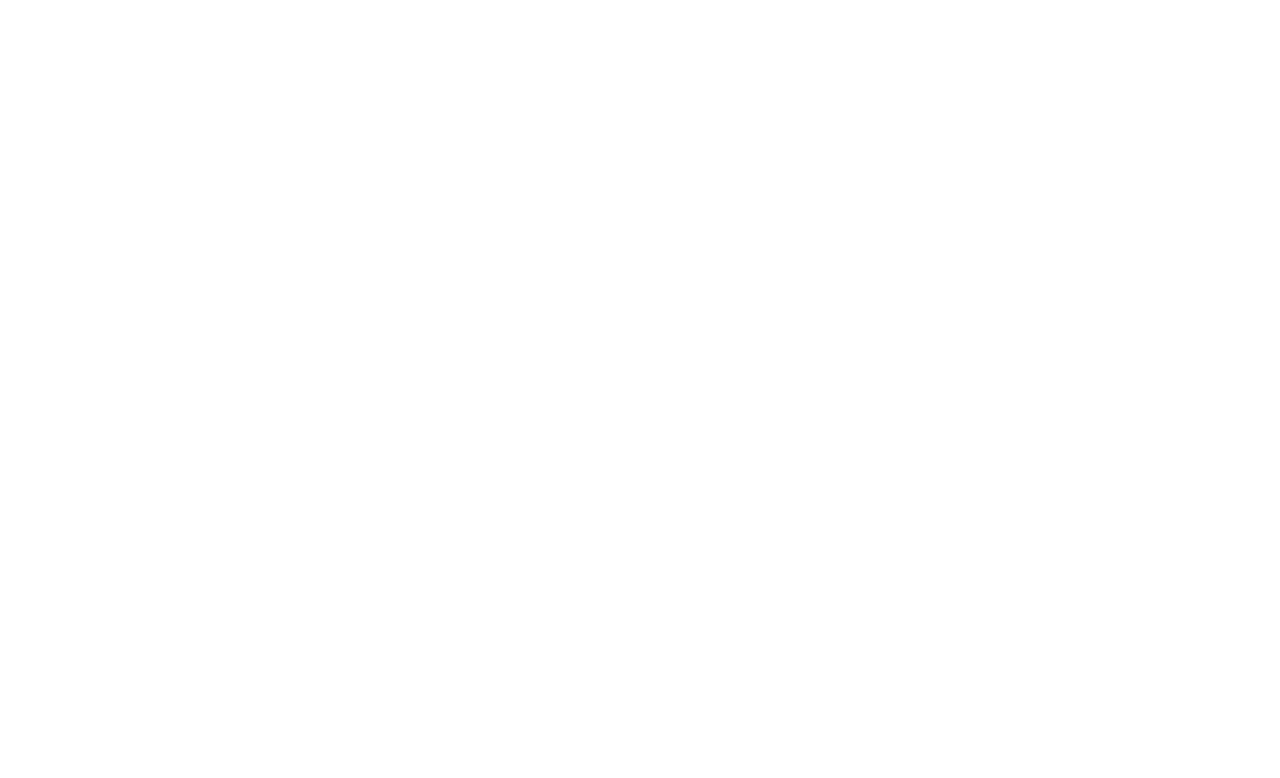
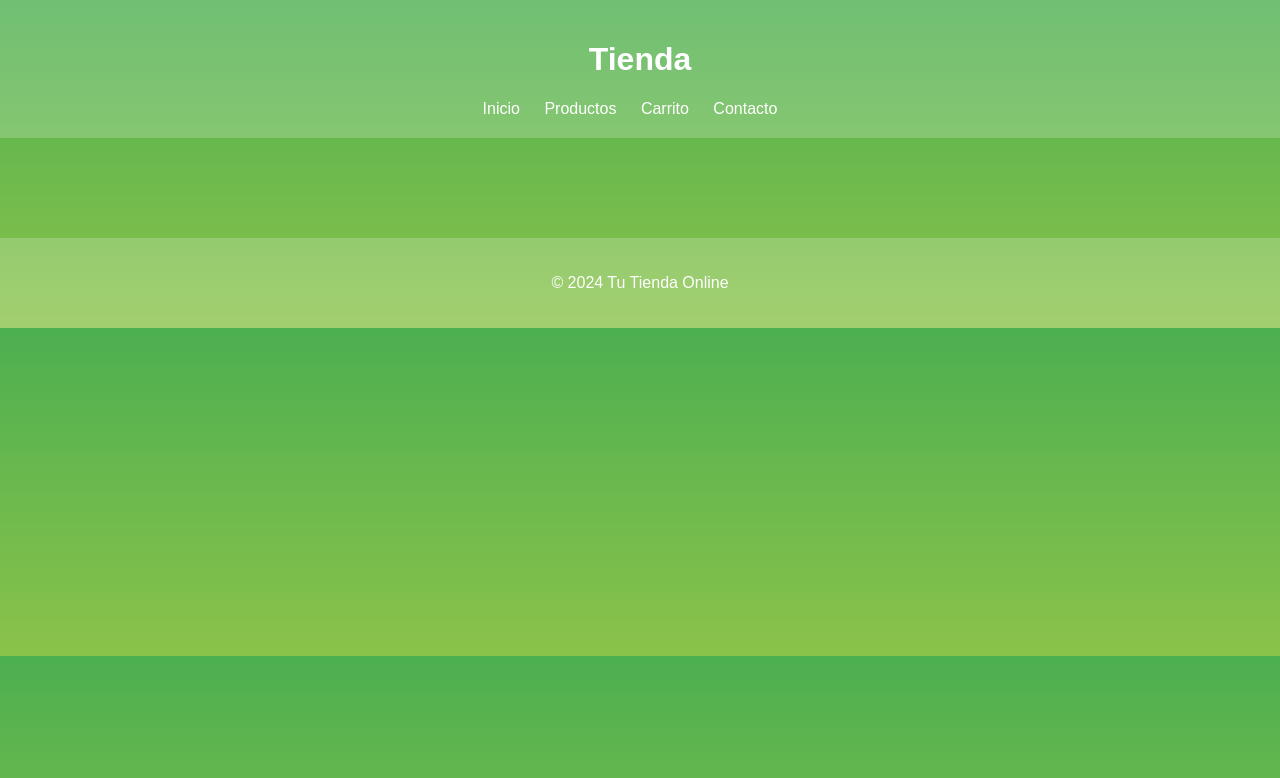
Before and after one commit to lpmachado2020/LTAW-Practicas, a plain HTML site: page P1/L3/index.html in a window 1280 px wide. Drawn offline with Linux system fonts and the light colour scheme.

Commit message:
Añadida estructura básica de los ficheros

```diff
--- a/P1/L3/index.css
+++ b/P1/L3/index.css
@@ -0,0 +1,42 @@
+body {
+    margin: 0;
+    padding: 0;
+    font-family: Arial, sans-serif;
+    background: linear-gradient(to bottom, #4CAF50, #8BC34A); /* Cambia los colores según tus preferencias */
+    color: #fff; /* Color del texto en la página */
+}
+
+header {
+    text-align: center;
+    padding: 20px;
+    background: rgba(255, 255, 255, 0.2); /* Fondo semitransparente para el encabezado */
+}
+
+nav ul {
+    list-style-type: none;
+    margin: 0;
+    padding: 0;
+}
+
+nav ul li {
+    display: inline;
+    margin-right: 20px;
+}
+
+nav a {
+    text-decoration: none;
+    color: #fff;
+}
+
+main {
+    text-align: center;
+    padding: 50px;
+}
+
+footer {
+    text-align: center;
+    padding: 20px;
+    background: rgba(255, 255, 255, 0.2); /* Fondo semitransparente para el pie de página */
+}
+
+/* Agrega estilos adicionales según sea necesario para tus productos y contenido principal */
--- a/P1/L3/index.html
+++ b/P1/L3/index.html
@@ -13,6 +13,31 @@
    <!-- <script type="text/javascript" src="index.js"></script> -->
 </head>
 
+<body>
+
+    <header>
+        <h1>Tienda</h1>
+        <!-- Barra de navegación -->
+        <nav>
+            <ul>
+                <li><a href="#">Inicio</a></li>
+                <li><a href="#">Productos</a></li>
+                <li><a href="#">Carrito</a></li>
+                <li><a href="#">Contacto</a></li>
+            </ul>
+        </nav>
+    </header>
+
+    <main>
+        <!-- Contenido principal de tu tienda, como productos, categorías, etc. -->
+    </main>
+
+    <footer>
+        <!-- Pie de página con información adicional y enlaces útiles -->
+        <p>&copy; 2024 Tu Tienda Online</p>
+    </footer>
+
+</body>
 
 <!-- <body>
 
```
Also changed, not shown: P1/L3/tienda.js (+44 -4 lines).
